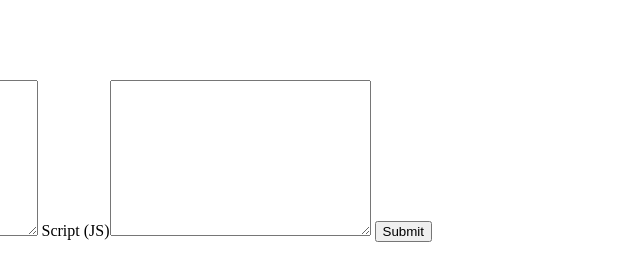
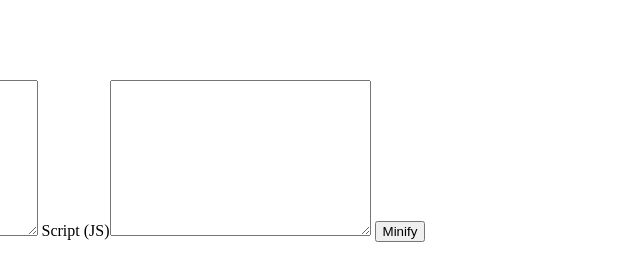
Before and after one commit to connorwade-rp/minify-me, a website: page index.html in a window 1280 px wide. Shown: the full height of the page, 640-1280 px from the left. Drawn offline with Linux system fonts and the light colour scheme.

```diff
--- a/index.html
+++ b/index.html
@@ -22,6 +22,6 @@
     <label
       >Script (JS)<textarea id="" cols="30" rows="10" class="js"></textarea>
     </label>
-    <button class="submit">Submit</button>
+    <button class="submit">Minify</button>
   </body>
 </html>
```
Also changed, not shown: readme.md (added).
